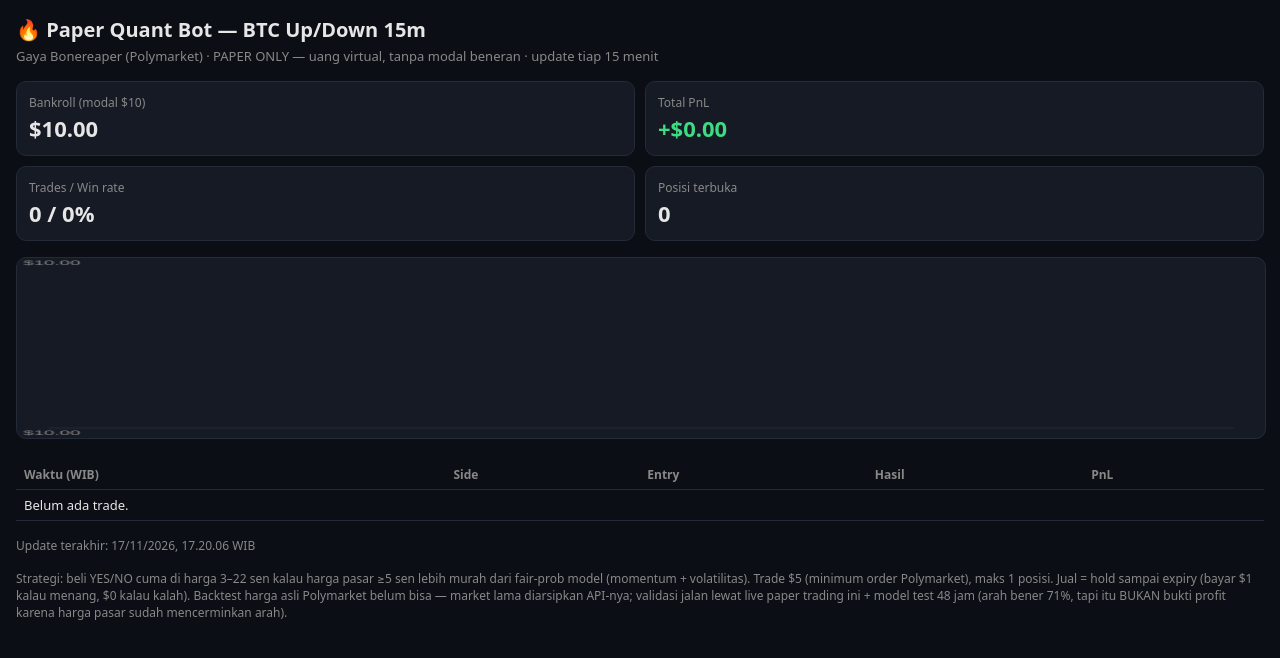
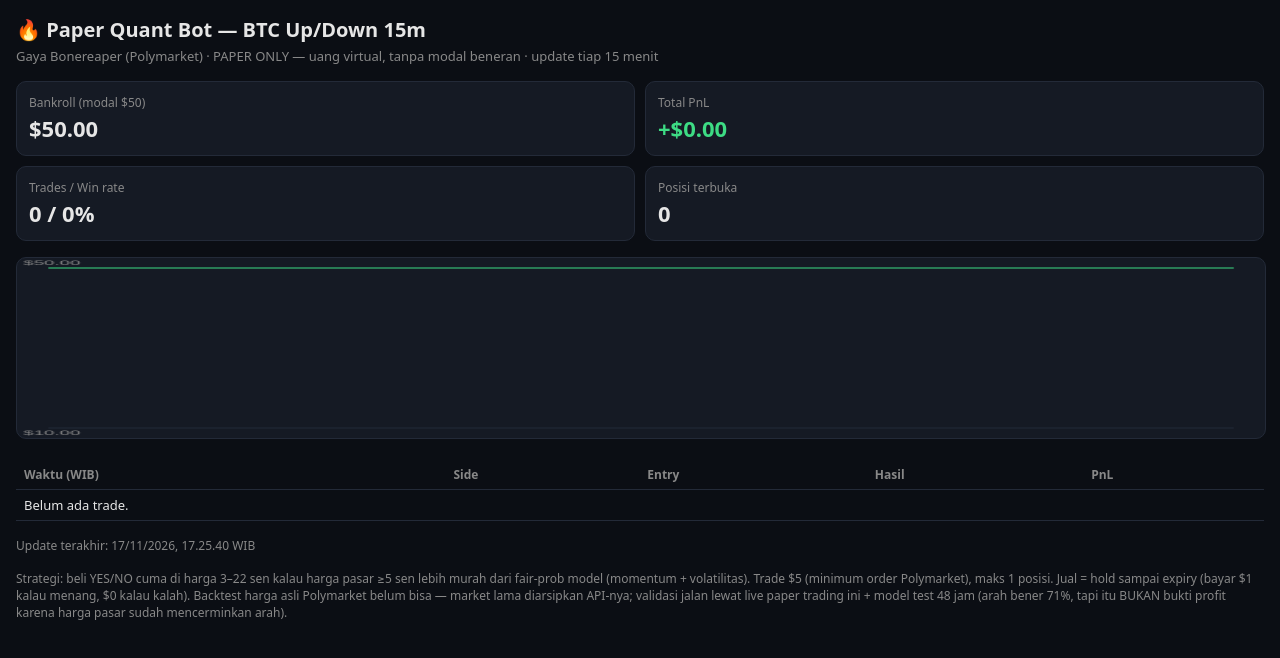
Before and after one commit to Hendrik123906/polymarket-paper-bot, a plain HTML site: page index.html in a window 1280 px wide. Drawn offline with Linux system fonts and the light colour scheme.

Commit message:
Add files via upload

```diff
--- a/dashboard.json
+++ b/dashboard.json
@@ -1,19 +1,19 @@
 {
- "updated_at": 1794910806,
- "bankroll": 10.0,
- "bankroll_start": 10.0,
+ "updated_at": 1794911140,
+ "bankroll": 50.0,
+ "bankroll_start": 50.0,
  "trades": 0,
  "wins": 0,
  "win_rate": 0,
  "total_pnl": 0,
  "equity": [
   {
-   "t": 1794910803,
-   "v": 10.0
+   "t": 1794911135,
+   "v": 50.0
   },
   {
-   "t": 1794910803,
-   "v": 10.0
+   "t": 1794911135,
+   "v": 50.0
   }
  ],
  "open_positions": [],
--- a/index.html
+++ b/index.html
@@ -22,7 +22,7 @@ th{color:#888;font-size:12px}
 <h1>🔥 Paper Quant Bot — BTC Up/Down 15m</h1>
 <div class="sub">Gaya Bonereaper (Polymarket) · PAPER ONLY — uang virtual, tanpa modal beneran · update tiap 15 menit</div>
 <div class="cards">
-  <div class="card"><div class="l">Bankroll (modal $10)</div><div class="v" id="bank">$10.00</div></div>
+  <div class="card"><div class="l">Bankroll (modal $50)</div><div class="v" id="bank">$50.00</div></div>
   <div class="card"><div class="l">Total PnL</div><div class="v" id="pnl">$0.00</div></div>
   <div class="card"><div class="l">Trades / Win rate</div><div class="v" id="wr">0 / 0%</div></div>
   <div class="card"><div class="l">Posisi terbuka</div><div class="v" id="open">0</div></div>
```
Also changed, not shown: README.md.
